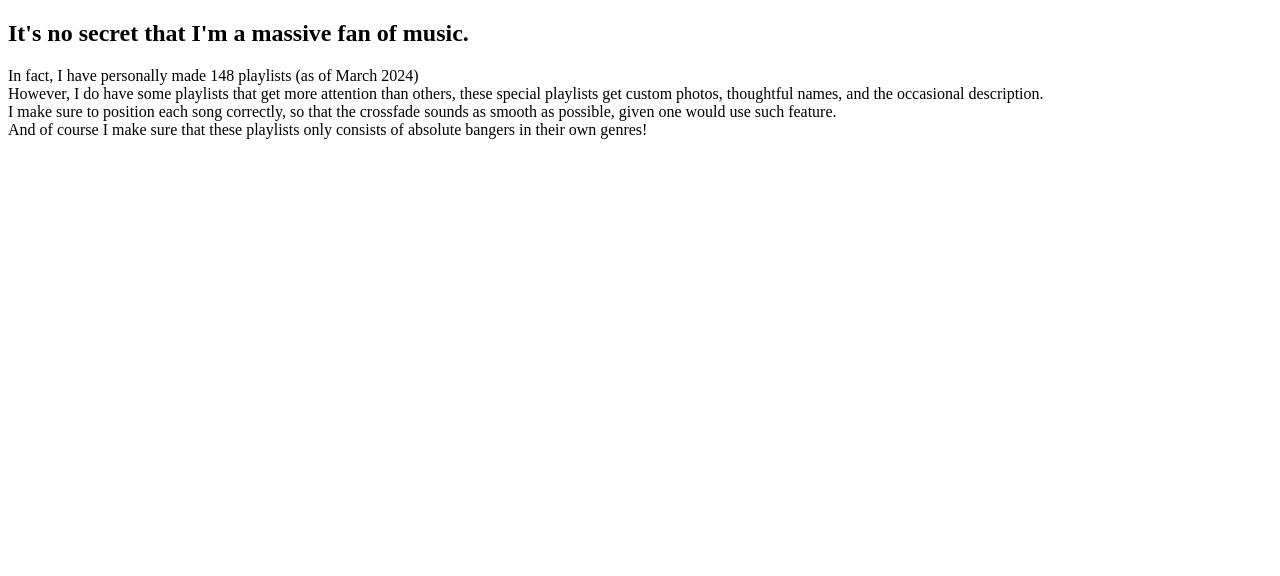
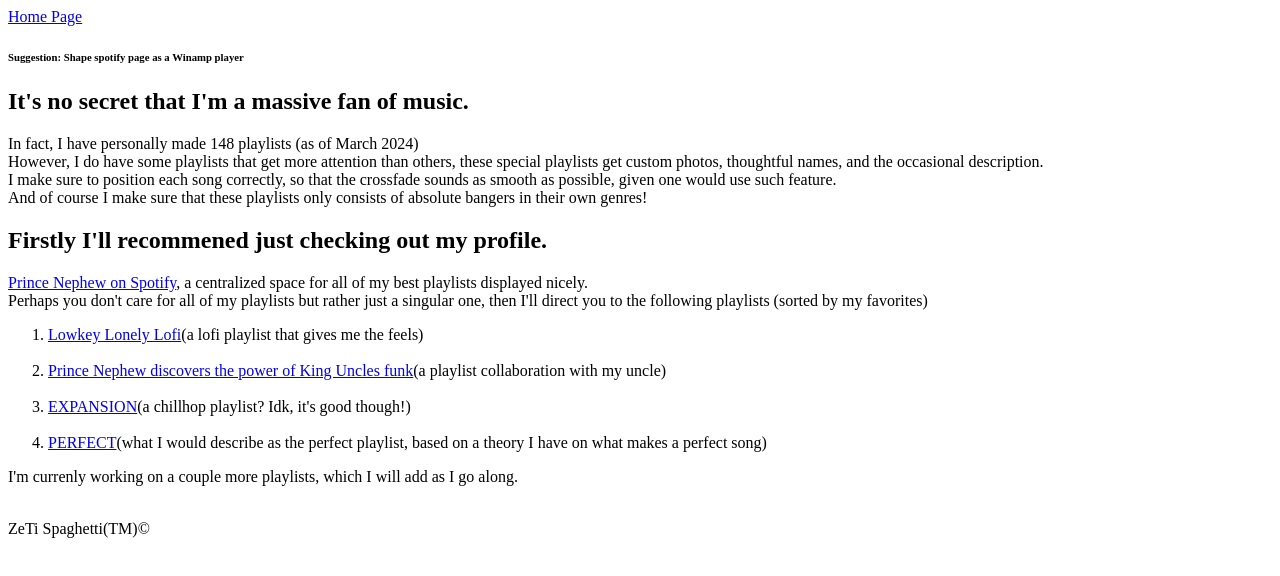
Before and after one commit to ZeTiPlays/HTML-CSS-Javascript-course, a plain HTML site: page site/spotify.html in a window 1280 px wide. Drawn offline with Linux system fonts and the light colour scheme.

Commit message:
End of day 2, did lot's of things, lots of changes, and got started on css

```diff
--- a/site/index.html
+++ b/site/index.html
@@ -1,20 +1,31 @@
 <!DOCTYPE html>
 <html>
 <head>
+<link rel="preconnect" href="https://fonts.googleapis.com">
+<link rel="preconnect" href="https://fonts.gstatic.com" crossorigin>
+<link href="https://fonts.googleapis.com/css2?family=Bungee+Shade&display=swap" rel="stylesheet">
 	<title>Hello someone!</title>
+	<style>
+		h1 {
+			color: orange;
+			text-align: center;
+			font-size: 48px;
+			font-family: "Bungee Shade", sans-serif;
+		}
+	</style>
 </head>
 <body>
 	<h1>Hello someone!</h1>
 	<section>
 		Day 1
-		<div>I've just learned to make a GitHub website</div>
-		<div>Now I'm testing the speed of browser sync.</div>
+		<p>I've just learned to make a GitHub website
+		<br>Now I'm testing the speed of browser sync.</p>
 	</section>
 	<section>
 		Day 2
-		<div>I didn't do the course for 2 days, not sure why.</div>
-		<div>Today I'm learning about HTML5 Tags, which I'm currently using.</div>
-		<div>At this moment I'm learning about lists, there's two types</div>
+		<p>I didn't do the course for 2 days, not sure why.
+		<br>Today I'm learning about HTML5 Tags, which I'm currently using.
+		<br>At this moment I'm learning about lists, there's two types</p>
 			<ul>
 				<li>Unordered lists(&lt;ul&gt; &lt;/ul&gt;)</li>
 					<ul>
@@ -27,13 +38,16 @@
 						<li>Displays list in order, like 1..,2..,3..</li>
 					</ul>
 			</ul>
-		<div>I wonder what else I'll be learning today, I'd like to learn how to space out my site</div>
+		<p>I wonder what else I'll be learning today, I'd like to learn how to space out my site</p>
 		<div>Okay so now I'm leaning about links, I'll try to make an internal link, that links to external links.</div>
 		<a href="spotify.html" title="Spotify links">
-			<div>Here's a list of my favorite Spotify playlists</div>
-		</a>
-
-	</section>
+			<div>Here's a list of my favorite Spotify playlists</div></a>
+		<p>Now that I've learned how to do links, I've moved on to learning about displaying images
+		<br>Obviously this is a big deal, because I actually had a thought about making a paint drawing of what the site should look like
+		<br>So while I have yet to learn CSS, here's a paint.exe picture that I spent a super duper very long time on making.<img src="WebsiteDream.png" width="1177" height="619" alt="Horrible paint.exe created picture of my ideal website"></p>
+		<p>I've now finished the HTML section of my course, on to CSS! :D</p>
+		<div>I added a font (not part of the course, at least not yet, figured it out myself) and changed the &quot;h1&quot; to look super cool!</div>
 </body>
+<br>
 <footer>ZeTi Spaghetti(TM)&copy;</footer>
 </html>
--- a/site/spotify.html
+++ b/site/spotify.html
@@ -1,18 +1,40 @@
 <!DOCTYPE html>
 <html>
 <head>
+	<a href="index.html" title="Back to main page">
+		<div>Home Page</div>
+	</a>
 	<title>My Spotify Links</title>
 </head>
 <body>
+		<h6>Suggestion: Shape spotify page as a Winamp player</h6>
 	<section>
 		<h1>It's no secret that I'm a massive fan of music.</h1>
-		<div>In fact, I have personally made 148 playlists (as of March 2024)</div>
-		<div>However, I do have some playlists that get more attention than others, these special playlists get custom photos, thoughtful names, and the occasional description.</div>
-		<div>I make sure to position each song correctly, so that the crossfade sounds as smooth as possible, given one would use such feature.</div>
-		<div>And of course I make sure that these playlists only consists of absolute bangers in their own genres!</div>
+		<p>In fact, I have personally made 148 playlists (as of March 2024)
+		<br>However, I do have some playlists that get more attention than others, these special playlists get custom photos, thoughtful names, and the occasional description.
+		<br>I make sure to position each song correctly, so that the crossfade sounds as smooth as possible, given one would use such feature.
+		<br>And of course I make sure that these playlists only consists of absolute bangers in their own genres!</p>
 	</section>
 	<section>
+		<h1>Firstly I'll recommened just checking out my profile.</h1>
+		<p>
+		<a href="https://open.spotify.com/user/1137872945?si=22881ae91ea444f7" target="_blank" title="My Spotify Profile">Prince Nephew on Spotify</a>,
+		a centralized space for all of my best playlists displayed nicely.
+		<br>Perhaps you don't care for all of my playlists but rather just a singular one, then I'll direct you to the following playlists (sorted by my favorites)
+			<ol>
+				<li><a href="https://open.spotify.com/playlist/2I9VrP4uHViNYv6SPYiK3i?si=c9d9ee7b8cbe4d2b" target="_blank" title="Lowkey Lonely Lofi - Spotify playlist">Lowkey Lonely Lofi</a>(a lofi playlist that gives me the feels)</li>
+				<br>
+				<li><a href="https://open.spotify.com/playlist/09i1onGMQkzAze97j1GLJG?si=c5977416a77e49ef" target="_blank" title="Prince Nephew discovers the power of King Uncles funk - Spotify playlist">Prince Nephew discovers the power of King Uncles funk</a>(a playlist collaboration with my uncle)</li>
+				<br>
+				<li><a href="https://open.spotify.com/playlist/14pf9w6dbxzPUcj1LOIdpL?si=50e9e12959bb44b5" target="_blank" title="EXPANSION - Spotify playlist">EXPANSION</a>(a chillhop playlist? Idk, it's good though!)</li>
+				<br>
+				<li><a href="https://open.spotify.com/playlist/4fAWluv1hYNbDcN9RxWq8Y?si=6a21c6053b204869" target="_blank" title="PERFECT - Spotify playlist">PERFECT</a>(what I would describe as the perfect playlist, based on a theory I have on what makes a perfect song)</li>
+			</ol>
+		I'm currenly working on a couple more playlists, which I will add as I go along.
+		</p>
 
 	</section>
 </body>
+<br>
+<footer>ZeTi Spaghetti(TM)&copy;</footer>
 </html>
```
Also changed, not shown: site/WebsiteDream.png (added).
